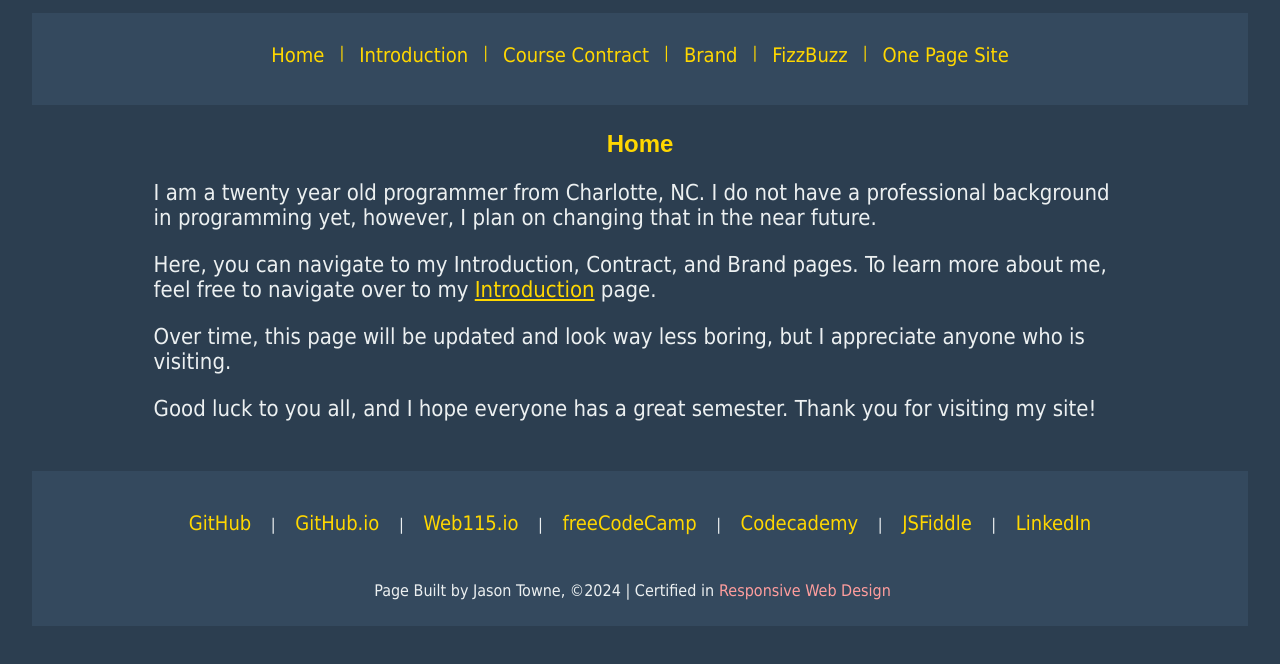
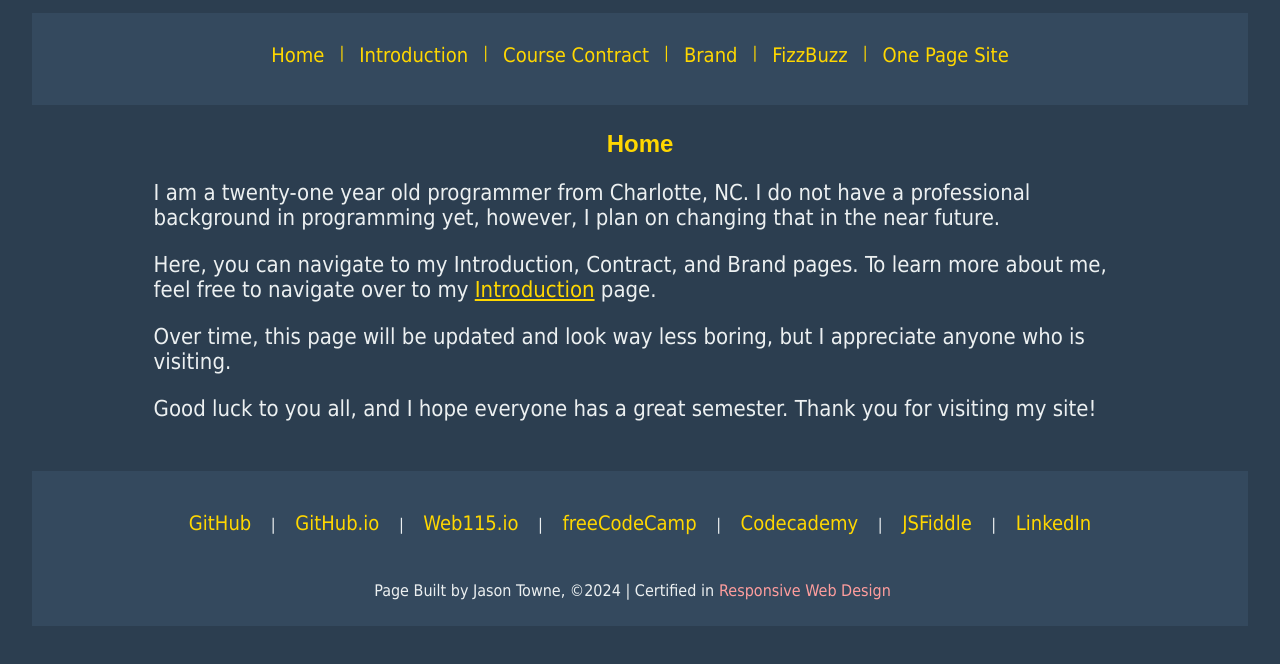
Before and after one commit to jtowne01/web115, a plain HTML site: page index.html in a window 1280 px wide. Shown: the part 134-798 px from the top of the page. Drawn offline with Linux system fonts and the light colour scheme.

Commit message:
Update index.html

```diff
--- a/index.html
+++ b/index.html
@@ -12,7 +12,7 @@
     <div data-include="components/header.html"></div>
   <main>
     <h2>Home</h2>
-    <p>I am a twenty year old programmer from Charlotte, NC. I do not have a professional background in programming yet, however, I plan on changing that in the near future.</p>
+    <p>I am a twenty-one year old programmer from Charlotte, NC. I do not have a professional background in programming yet, however, I plan on changing that in the near future.</p>
     <p>Here, you can navigate to my Introduction, Contract, and Brand pages. To learn more about me, feel free to navigate over to my <a href="introduction.html">Introduction</a> page.</p>
     <p>Over time, this page will be updated and look way less boring, but I appreciate anyone who is visiting.</p>
     <p>Good luck to you all, and I hope everyone has a great semester. Thank you for visiting my site!</p>
```
